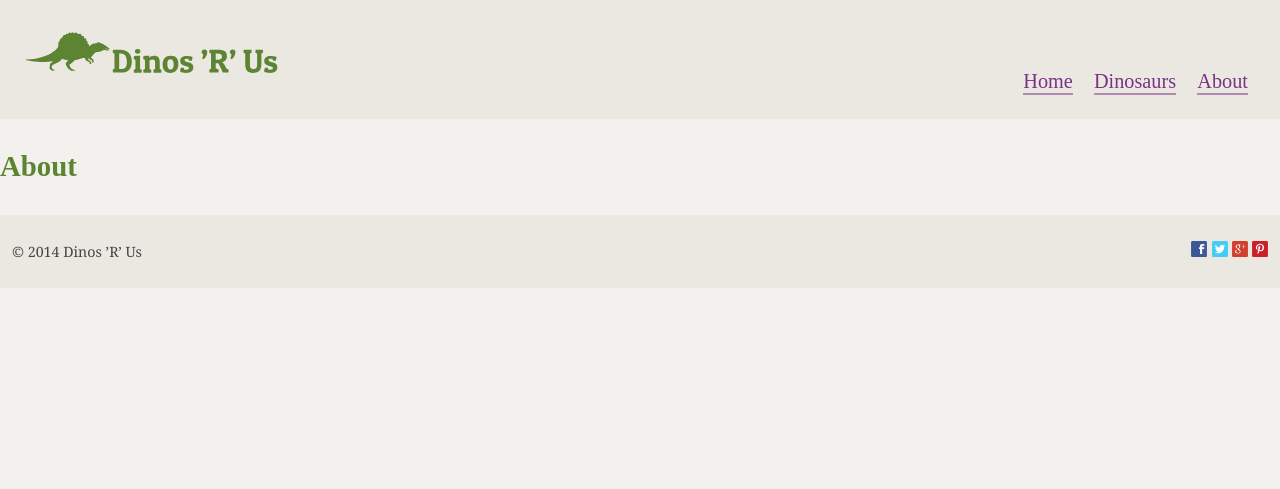
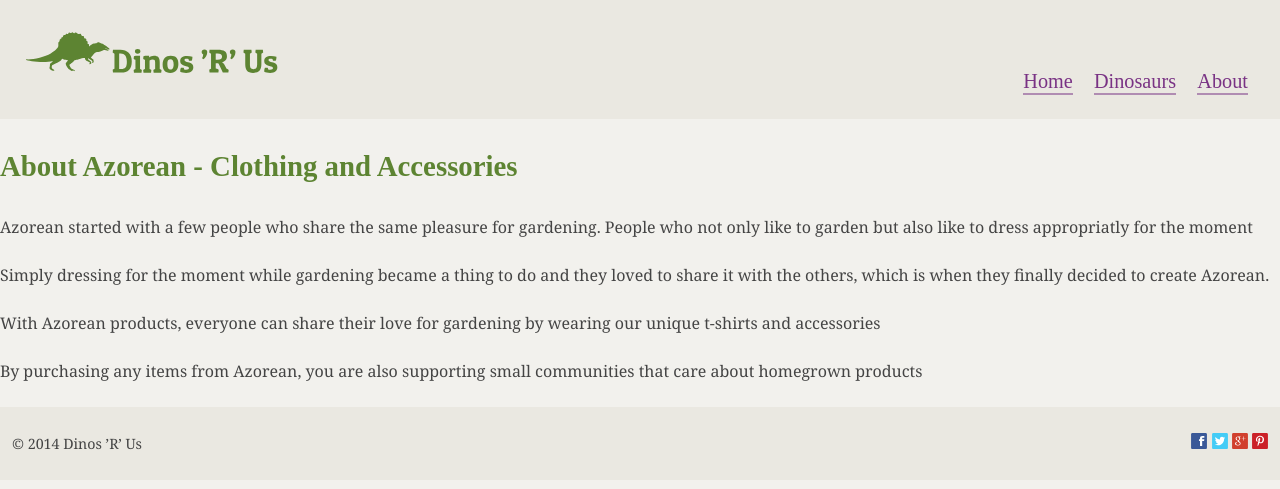
Before and after one commit to card0127/inclass-ecommerce, a Jekyll site: the page built from about.html, in a window 1280 px wide. Shown: the top 489 px of the page. Built offline with Jekyll 4.4.1, drawn with Linux system fonts in a browser that asks for light colours; some web fonts are replaced; Markdown is read by kramdown in place of the engine named in the settings.

Commit message:
Fixed About

```diff
--- a/about.html
+++ b/about.html
@@ -2,4 +2,9 @@
 layout: default
 ---
 
-<h1>About</h1>
+	<h1>About Azorean - Clothing and Accessories</h1>
+
+	<p>Azorean started with a few people who share the same pleasure for gardening. People who not only like to garden but also like to dress appropriatly for the moment</p>
+	<p>Simply dressing for the moment while gardening became a thing to do and they loved to share it with the others, which is when they finally decided to create Azorean.</p>
+	<p>With Azorean products, everyone can share their love for gardening by wearing our unique t-shirts and accessories</p>
+	<p>By purchasing any items from Azorean, you are also supporting small communities that care about homegrown products</p>
```
